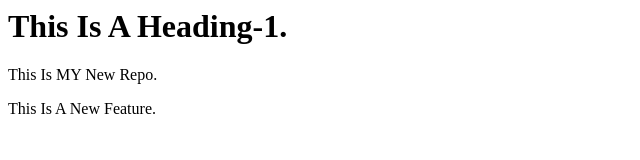
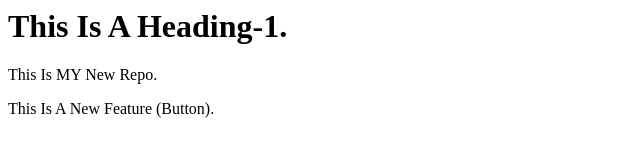
Before and after one commit to Hanshraz07/LOCAL-REPO, a plain HTML site: page index.html in a window 1280 px wide. Shown: the full height of the page, 0-640 px from the left. Drawn offline with Linux system fonts and the light colour scheme.

```diff
--- a/index.html
+++ b/index.html
@@ -1,3 +1,3 @@
 <h1>This Is A Heading-1.</h1>
 <p>This Is MY New Repo.</p>
-<p>This Is A New Feature.</p>
+<p>This Is A New Feature (Button).</p>
```
